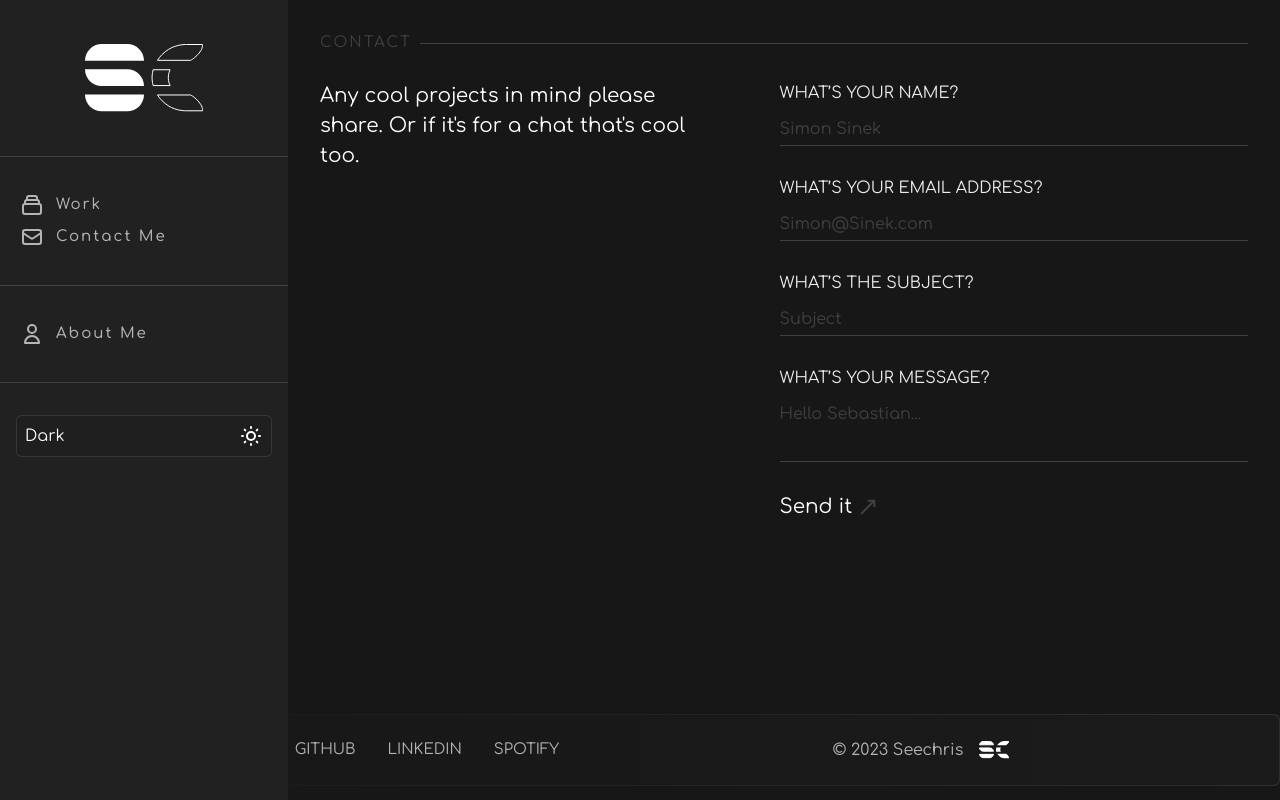
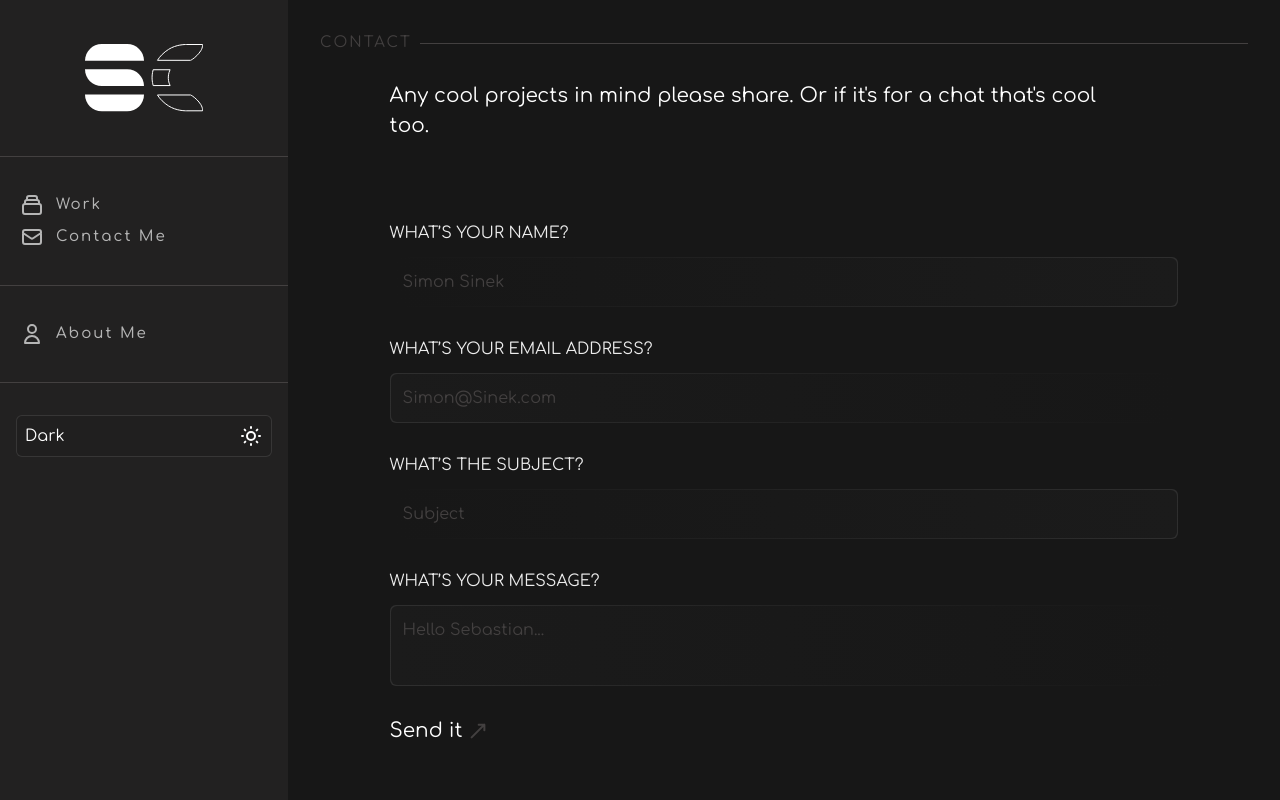
Before and after one commit to SebastianCCC/portfolioapp, a Next.js app: page /contact in a window 1280 px wide. Shown: the top 800 px of the page. Built offline with nearby package versions, Linux system fonts and the light colour scheme.

Commit message:
redesign contact form

```diff
--- a/components/Footer/NavBottom.js
+++ b/components/Footer/NavBottom.js
@@ -10,7 +10,7 @@ const NavBottom = () => {
 
   return (
     <div className="mt-20 xl:mt-40">
-      <GradientCard to="left" animateOnce={true}>
+      <GradientCard to="top-to-left" animateOnce={true}>
         <div className="p-8 sm:p-5 flex flex-col-reverse sm:flex-row justify-evenly items-center">
           <ul className="flex items-center px-2">
             {SocialLinks.map(({ soclink, title }, i) => (
--- a/components/GradientCard.js
+++ b/components/GradientCard.js
@@ -1,11 +1,12 @@
 import classNames from 'classnames'
 import { motion } from 'framer-motion'
 
-export default function GradientCard({ children, to = 'right', animateOnce }) {
+export default function GradientCard({ children, to = 'right', animateOnce, styles, borderColor }) {
   const bgGradient = classNames(
     to === 'right' && 'bg-gradient-to-r',
     to === 'bottom' && 'bg-gradient-to-b',
-    to === 'left' && 'bg-gradient-to-t sm:bg-gradient-to-l',
+    to === 'left' && 'bg-gradient-to-l',
+    to === 'top-to-left' && 'bg-gradient-to-t sm:bg-gradient-to-l',
     to === 'top' && 'bg-gradient-to-t'
   )
 
@@ -15,7 +16,9 @@ export default function GradientCard({ children, to = 'right', animateOnce }) {
       whileInView={{ y: 0, opacity: 1 }}
       transition={{ duration: 0.5, delay: 0.2 }}
       viewport={{ once: animateOnce }}
-      className={`${bgGradient} from-secondary/70 dark:from-white/10 rounded-md mt-4 p-[1px]`}
+      className={`${bgGradient} ${styles} ${
+        borderColor || 'from-secondary/70 dark:from-white/10'
+      } rounded-md p-[1px]`}
     >
       <div
         className={`${bgGradient} from-projectview to-white dark:from-projectview_dark dark:to-additional rounded-md`}
--- a/pages/contact.js
+++ b/pages/contact.js
@@ -7,13 +7,14 @@ import { HiArrowSmRight } from 'react-icons/hi'
 import { schema } from '../schema/ContactSchema'
 import HeaderTitles from '../components/Animate/Titles'
 import { Sendicon } from '../assets'
+import GradientCard from '../components/GradientCard'
 
 const Contact = () => {
   const [isSend, setIsSend] = useState(false)
   const container = {
-    hidden: { x: -50, opacity: 0 },
+    hidden: { y: -50, opacity: 0 },
     show: {
-      x: 0,
+      y: 0,
       opacity: 1,
       transition: {
         delay: 0.2,
@@ -25,8 +26,8 @@ const Contact = () => {
   }
 
   const item = {
-    hidden: { x: -50, opacity: 0 },
-    show: { x: 0, opacity: 1 },
+    hidden: { y: -50, opacity: 0 },
+    show: { y: 0, opacity: 1 },
   }
 
   const maxMsgTxtLength = 400
@@ -48,6 +49,7 @@ const Contact = () => {
       name: 'What’s your name?',
       registerid: 'firstName',
       error: errors.firstName,
+      to: 'left',
     },
     {
       type: 'text',
@@ -55,6 +57,7 @@ const Contact = () => {
       name: 'What’s your email address?',
       registerid: 'email',
       error: errors.email,
+      to: 'right',
     },
     {
       type: 'text',
@@ -62,6 +65,7 @@ const Contact = () => {
       name: 'What’s the subject?',
       registerid: 'subject',
       error: errors.subject,
+      to: 'left',
     },
     {
       type: 'textarea',
@@ -69,6 +73,7 @@ const Contact = () => {
       name: 'What’s your message?',
       registerid: 'message',
       error: errors.message,
+      to: 'right',
     },
   ]
 
@@ -90,7 +95,7 @@ const Contact = () => {
   return (
     <div className="pt-20 xl:p-4">
       <HeaderTitles title="Contact" />
-      <div className="flex flex-col lg:flex-row mt-[26px]">
+      <div className="flex flex-col mt-[26px] md:w-[90%] xl:w-[85%] 2xl:w-2/3 m-auto">
         <motion.h1
           initial={{ x: -50, opacity: 0 }}
           whileInView={{ x: 0, opacity: 1 }}
@@ -109,25 +114,20 @@ const Contact = () => {
           initial="hidden"
           animate="show"
           id="form"
-          className="w-full mt-20 lg:mt-0"
+          className="w-full mt-20"
           onSubmit={handleSubmit(onSubmit)}
         >
-          {data.map(({ type, placeholder, name, registerid, error }, i) => {
+          {data.map(({ type, placeholder, name, registerid, to }, i) => {
             return (
-              <motion.div
-                className={`even:my-[30px] border-b ${
-                  error ? 'border-primary' : 'dark:border-tertiary'
-                } relative`}
-                variants={item}
-                key={i}
-              >
+              <motion.div className={`even:my-[30px]`} variants={item} key={i}>
                 <div className="w-full">
                   <label htmlFor={registerid} className="uppercase dark:text-secondary">
                     {name}
                   </label>
+                  <GradientCard styles="mt-3" to={to} animateOnce={true}>
                     {type === 'text' ? (
                       <input
-                      className={`w-full pt-3 pb-1 bg-transparent dark:placeholder-tertiary`}
+                        className={`w-full p-3 bg-transparent dark:placeholder-tertiary`}
                         type={type}
                         name={registerid}
                         placeholder={placeholder}
@@ -137,7 +137,7 @@ const Contact = () => {
                       <div className="relative">
                         <textarea
                           maxLength={maxMsgTxtLength}
-                        className="w-full pt-3 pb-1 bg-transparent resize-none dark:placeholder-tertiary"
+                          className="w-full p-3 bg-transparent resize-none dark:placeholder-tertiary"
                           placeholder={placeholder}
                           name={registerid}
                           {...register(registerid)}
@@ -147,12 +147,13 @@ const Contact = () => {
                         </p>
                       </div>
                     )}
+                  </GradientCard>
                 </div>
               </motion.div>
             )
           })}
           {Boolean(Object.keys(errors).length) && (
-            <p className="dark:text-primary w-full select-none">
+            <p className="dark:text-primary/70 w-full select-none tracking-[2px]">
               {errors.firstName?.message ||
                 errors.email?.message ||
                 errors.subject?.message ||
@@ -160,16 +161,16 @@ const Contact = () => {
             </p>
           )}
           <motion.button
-            initial={{ x: 50, opacity: 0 }}
-            animate={{ x: 0, opacity: 1 }}
+            initial={{ y: 50, opacity: 0 }}
+            animate={{ y: 0, opacity: 1 }}
             transition={{
               type: 'spring',
-              delay: 3.9,
-              duration: 1,
+              delay: 3.6,
+              duration: 0.7,
             }}
             type="submit"
             form="form"
-            className="flex items-center mt-2 text-md"
+            className="flex items-center mt-4 text-md"
           >
             <span className="mr-1">{isSend ? 'Message was send' : 'Send it'}</span>
             <div className="dark:text-tertiary -rotate-45">
--- a/pages/index.js
+++ b/pages/index.js
@@ -87,7 +87,7 @@ export default function Home({ work }) {
               </motion.span>
             ))}
           </motion.h1>
-          <GradientCard>
+          <GradientCard styles="mt-4">
             <motion.h2
               variants={containerDesc}
               initial="hidden"
```
Lines whose indentation alone changed are shown as unchanged.
